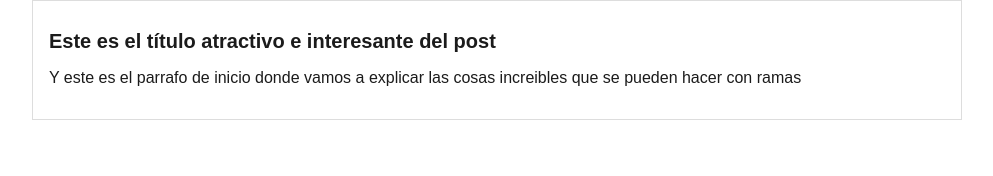
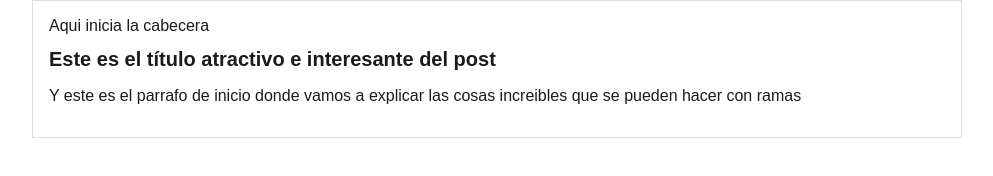
Before and after one commit to Carti218/firstRepository, a plain HTML site: page blogpost.html in a window 1280 px wide. Shown: the whole page, without its empty margins (143-1136 px from the left). Drawn offline with Linux system fonts and the light colour scheme.

Commit message:
estructura inicial de la cabecera

```diff
--- a/blogpost.html
+++ b/blogpost.html
@@ -5,6 +5,9 @@
     </head>
     <body>
         <div id="container">
+            <div id="cabecera">
+                Aqui inicia la cabecera
+            </div>
             <div id="post">
                 <h1>Este es el título atractivo e interesante del post</h1>
                 <p>Y este es el parrafo de inicio donde vamos a explicar las cosas increibles que se pueden hacer con ramas</p>
```
